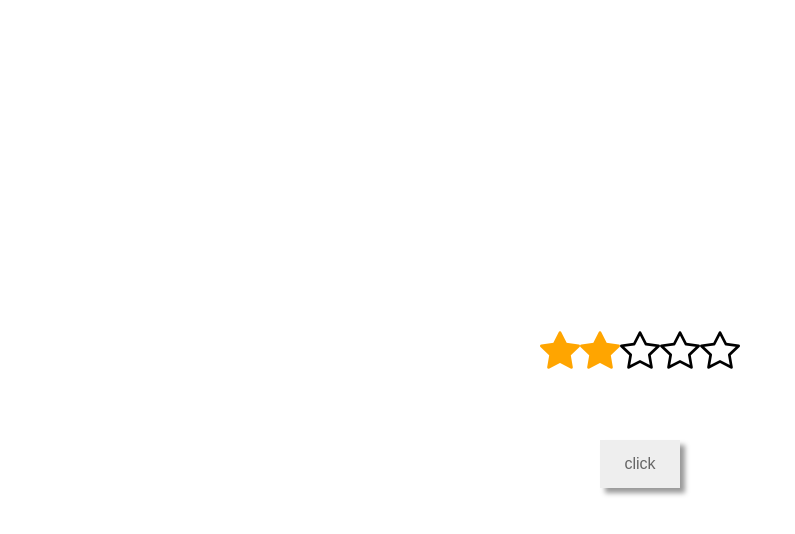
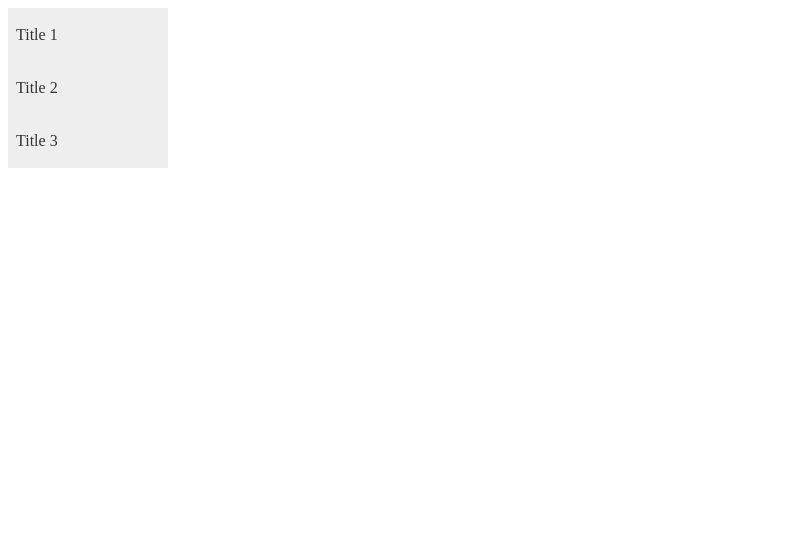
Before and after one commit to Zhouhao-Rui/Vue_common_tool, a Vue app in the folder UIComponents/: page / in a window 1280 px wide. Shown: the top 534 px of the page, without its empty margins (0-795 px from the left). Built offline with nearby package versions, Linux system fonts and the light colour scheme.

Commit message:
Add tree ui

```diff
--- /dev/null
+++ b/UIComponents/packages/TreeView/Tree.vue
@@ -0,0 +1,31 @@
+<template>
+  <!-- render props data for layer I -->
+  <div class="tree-wrapper">
+    <tree-items :data="props.data" />
+  </div>
+</template>
+
+<script setup>
+import TreeItems from "./TreeItems";
+const props = defineProps({
+  data: {
+    type: Array,
+    default: () => [],
+  },
+});
+</script>
+
+<style scoped>
+* {
+  list-style: none;
+}
+.tree-wrapper {
+  background-color: #eee;
+  width: 10rem;
+  min-height: 10rem;
+  display: flex;
+  flex-direction: column;
+  justify-content: space-around;
+  align-items: flex-start;
+}
+</style>
--- /dev/null
+++ b/UIComponents/packages/TreeView/TreeItems.vue
@@ -0,0 +1,43 @@
+<template>
+  <div v-for="(item, index) of props.data" :key="index">
+    <div :class="['tree-item', item.children ? 'editable' : '']">
+      <div>
+        <span class="tree-text" @click="showChild(item.id)">{{
+          item.text
+        }}</span>
+      </div>
+      <div v-if="activeID.includes(item.id)">
+        <tree-items :data="item.children" />
+      </div>
+      <div v-else></div>
+    </div>
+  </div>
+</template>
+
+<script setup>
+import { ref } from "@vue/reactivity";
+import { useActiveID } from "../hooks/tree";
+
+const props = defineProps({
+  data: {
+    type: Array,
+    default: () => [],
+  },
+});
+
+const [activeID, setActiveID] = useActiveID([]);
+
+const showChild = (id) => {
+  setActiveID(id);
+};
+</script>
+
+<style scoped>
+.tree-item {
+  color: #333;
+  padding: 0.5rem;
+}
+.tree-item.editable {
+  cursor: pointer;
+}
+</style>
--- /dev/null
+++ b/UIComponents/packages/hooks/tree.js
@@ -0,0 +1,14 @@
+import { ref } from "vue"
+
+export const useActiveID = (initialData) => {
+  let activeID = ref(initialData);
+
+  function setActiveID(id) {
+    activeID.value = [...activeID.value, id];
+  }
+
+  return [
+    activeID,
+    setActiveID
+  ]
+}
--- a/UIComponents/packages/index.js
+++ b/UIComponents/packages/index.js
@@ -2,14 +2,16 @@ import Tranfer from './TranserBox/Tranfer'
 import Carousel from './CarouselView/Carousel'
 import ViewItem from './CarouselView/item'
 import Magnifier from './MagnifierView/Magnifier'
-import Rate from './RateView/Rate'
+import Rate from './RateView/Rate';
+import Tree from './TreeView/Tree'
 
 const components = {
   'transfer': Tranfer,
   'carousel': Carousel,
   'viewItem': ViewItem,
   'magnifier': Magnifier,
-  'rate': Rate
+  'rate': Rate,
+  'tree': Tree
 }
 
 // global
--- a/UIComponents/src/App.vue
+++ b/UIComponents/src/App.vue
@@ -25,9 +25,12 @@
       :imgAlt="imgAlt"
     />
   </div> -->
-  <div class="wrapper">
+
+  <!-- <div class="wrapper">
     <rate :num="num" :size="5" @getStarNum="getStarNum" format="lg" />
-  </div>
+  </div> -->
+
+  <tree :data="mock_data_tree" />
 </template>
 
 <script setup>
@@ -60,12 +63,14 @@ import { ref } from "@vue/reactivity";
 //   imgAlt,
 // } = toRefs(state);
 
-let num = ref(2);
-const getStarNum = (newNum) => {
-  num = newNum;
-  console.log(num);
-  // TODO side effect
-};
+// let num = ref(2);
+// const getStarNum = (newNum) => {
+//   num = newNum;
+//   console.log(num);
+//   // TODO side effect
+// };
+
+import { mock_data_tree } from "./mock";
 </script>
 
 <style scoped>
@@ -79,10 +84,10 @@ const getStarNum = (newNum) => {
   margin: 0 auto;
 } */
 
-.wrapper {
+/* .wrapper {
   display: flex;
   justify-content: center;
   align-items: center;
   height: 100vh;
-}
+} */
 </style>
--- a/UIComponents/src/mock/index.js
+++ b/UIComponents/src/mock/index.js
@@ -122,3 +122,110 @@ export const carousel_imgs = [
   '/6.jpg',
   '/7.jpg',
 ]
+
+export const mock_data_tree = [
+  {
+    id: 0,
+    text: 'Title 1',
+    children: [
+      {
+        id: 1,
+        pid: 0,
+        text: 'Title 1-1',
+        children: [
+          {
+            id: 2,
+            pid: 1,
+            text: 'Title 1-1-1',
+          },
+          {
+            id: 3,
+            pid: 1,
+            text: 'Title 1-1-2'
+          }
+        ]
+      },
+      {
+        id: 4,
+        pid: 0,
+        text: 'Title 1-2',
+        children: [
+          {
+            id: 5,
+            pid: 4,
+            text: 'Title 1-2-1'
+          }
+        ]
+      },
+      {
+        id: 6,
+        pid: 0,
+        text: 'Title 1-3'
+      }
+    ],
+  },
+  {
+    id: 7,
+    text: 'Title 2',
+    children: [
+      {
+        id: 8,
+        pid: 7,
+        text: 'Title 2-1',
+        children: [
+          {
+            id: 9,
+            pid: 8,
+            text: 'Title 2-1-1'
+          }
+        ]
+      },
+      {
+        id: 10,
+        pid: 7,
+        text: 'Title 2-2'
+      },
+      {
+        id: 11,
+        pid: 7,
+        text: 'Title 2-3',
+        children: [
+          {
+            id: 12,
+            pid: 11,
+            text: 'Title 2-3-1'
+          }
+        ]
+      }
+    ]
+  },
+  {
+    id: 13,
+    pid: 0,
+    text: 'Title 3',
+    children: [
+      {
+        id: 14,
+        pid: 13,
+        text: 'Title 3-1',
+        children: [
+          {
+            id: 15,
+            pid: 14,
+            text: 'Title 3-3-1'
+          },
+          {
+            id: 16,
+            pid: 14,
+            text: 'Title 3-3-2'
+          },
+          {
+            id: 17,
+            pid: 14,
+            text: 'Title 3-3-3'
+          }
+        ]
+      }
+    ]
+  }
+]
```
Also changed, not shown: UIComponents/packages/TreeView/index.js (added, +7 -0 lines), 2 other files (tests, documents, lock files or other folders).
